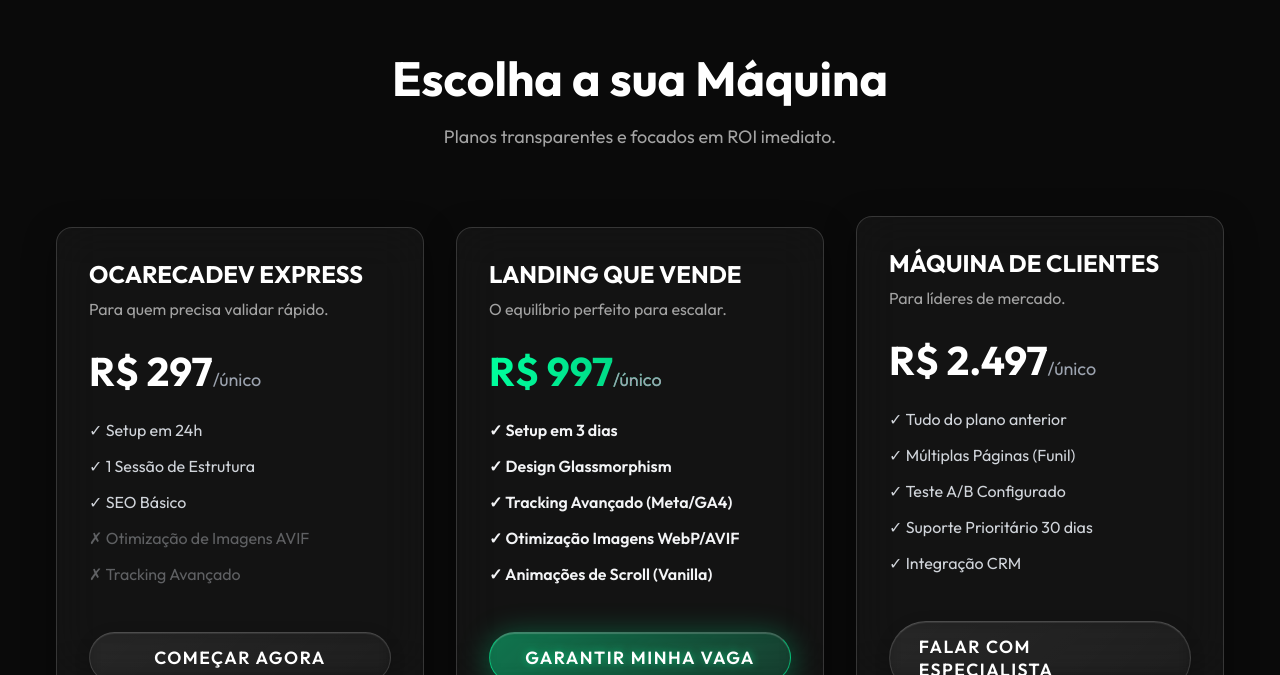
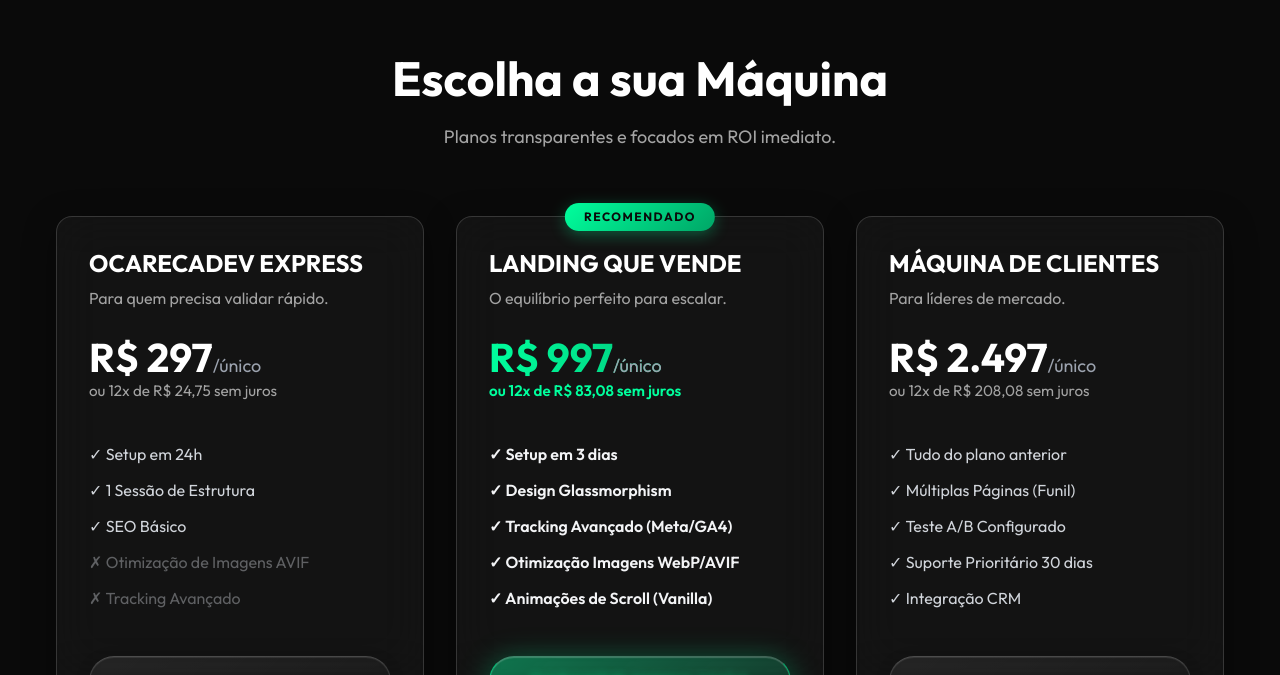
Before and after one commit to dehlferreira/lp-ocarecadev, an Astro site: page / in a window 1280 px wide. Shown: the part 2125-2800 px from the top of the page. Built offline with nearby package versions, Linux system fonts and the light colour scheme; Astro itself is replaced by a stand-in of ours; no server answers.

Commit message:
feat: update branding assets, add social media meta tags, and enhance pricing and UI components

```diff
--- a/src/components/sections/About.astro
+++ b/src/components/sections/About.astro
@@ -1,5 +1,5 @@
 ---
-import GlassCard from '../ui/GlassCard.astro';
+import GlassCard from "../ui/GlassCard.astro";
 ---
 
 <section id="about" class="section-about">
@@ -7,7 +7,11 @@
     <div class="about-grid">
       <div class="about-image scroll-animate">
         <div class="image-wrapper">
-          <img src="/images/perfil.webp" alt="André - OCARECADEV" class="profile-img" />
+          <img
+            src="/images/perfil.webp"
+            alt="André - OCARECADEV"
+            class="profile-img"
+          />
           <div class="neon-glow"></div>
         </div>
       </div>
@@ -15,12 +19,15 @@
       <div class="about-content scroll-animate delay-200">
         <h2 class="section-title">Sobre o Especialista</h2>
         <p class="about-desc">
-          Olá, eu sou o <strong>André Luiz Ferreira</strong>, criador da <span class="text-neon">OCARECADEV</span>.
-          Minha missão é transformar "sites bonitinhos" em verdadeiras máquinas de conversão.
+          Olá, eu sou o <strong>André Luiz Ferreira</strong>, criador da <span
+            class="text-neon">OCARECADEV</span
+          >. Minha missão é transformar "sites bonitinhos" em verdadeiras
+          máquinas de conversão.
         </p>
         <p class="about-desc">
-          Com experiência profunda em desenvolvimento web e estratégias de alta performance,
-          ajudo negócios a escalarem seus resultados com páginas projetadas milimetricamente para vender.
+          Com experiência profunda em desenvolvimento web e estratégias de alta
+          performance, ajudo negócios a escalarem seus resultados com páginas
+          projetadas milimetricamente para vender.
         </p>
 
         <div class="stats-grid">
@@ -84,6 +91,7 @@
     width: 100%;
     height: 100%;
     object-fit: cover;
+    object-position: center 25%; /* Ajusta o enquadramento mais para o topo (rosto) */
     border-radius: 50%;
     position: relative;
     z-index: 2;
--- a/src/components/sections/Footer.astro
+++ b/src/components/sections/Footer.astro
@@ -6,7 +6,7 @@
   <div class="container text-center">
     <div class="logo">
       <img
-        src="/images/logo-horizontal.webp"
+        src="/images/logo-ocareca-horizontal.webp"
         alt="OCARECADEV Logo"
         style="height: 30px;"
       />
--- a/src/components/sections/Header.astro
+++ b/src/components/sections/Header.astro
@@ -7,7 +7,7 @@
   <div class="container">
     <GlassCard class="header-card">
       <div class="logo">
-        <img src="/images/logo-horizontal.webp" alt="OCARECADEV Logo" />
+        <img src="/images/logo-ocareca-horizontal.webp" alt="OCARECADEV Logo" />
       </div>
 
       <!-- Desktop Nav -->
@@ -111,12 +111,12 @@
   }
 
   .logo img {
-    height: 24px !important; /* Smaller on mobile */
+    height: 36px !important; /* Maior no mobile */
   }
 
   @media (min-width: 768px) {
     .logo img {
-      height: 30px !important;
+      height: 48px !important; /* Maior no desktop */
     }
     .container {
       padding: 0 1rem;
--- a/src/components/sections/Pricing.astro
+++ b/src/components/sections/Pricing.astro
@@ -18,6 +18,7 @@
         <div class="plan-price">
           R$ 297<span>/único</span>
         </div>
+        <p class="plan-installments">ou 12x de R$ 24,75 sem juros</p>
         <ul class="plan-features">
           <li>✓ Setup em 24h</li>
           <li>✓ 1 Sessão de Estrutura</li>
@@ -32,11 +33,13 @@
 
       <!-- Plano 2 (Destaque) -->
       <GlassCard class="scroll-animate delay-300 pricing-card highlight-card" highlight={true}>
+        <div class="recommended-badge">Recomendado</div>
         <h3 class="plan-name">LANDING QUE VENDE</h3>
         <p class="plan-desc">O equilíbrio perfeito para escalar.</p>
         <div class="plan-price text-gradient">
           R$ 997<span>/único</span>
         </div>
+        <p class="plan-installments highlight-installments">ou 12x de R$ 83,08 sem juros</p>
         <ul class="plan-features text-bright">
           <li>✓ Setup em 3 dias</li>
           <li>✓ Design Glassmorphism</li>
@@ -56,6 +59,7 @@
         <div class="plan-price">
           R$ 2.497<span>/único</span>
         </div>
+        <p class="plan-installments">ou 12x de R$ 208,08 sem juros</p>
         <ul class="plan-features">
           <li>✓ Tudo do plano anterior</li>
           <li>✓ Múltiplas Páginas (Funil)</li>
@@ -127,6 +131,25 @@
     height: fit-content;
     display: flex;
     flex-direction: column;
+    position: relative;
+  }
+
+  .recommended-badge {
+    position: absolute;
+    top: -14px;
+    left: 50%;
+    transform: translateX(-50%);
+    background: linear-gradient(135deg, var(--color-primary-neon), #00A666);
+    color: var(--color-bg-dark);
+    padding: 0.4rem 1.2rem;
+    border-radius: 20px;
+    font-size: 0.75rem;
+    font-weight: 800;
+    text-transform: uppercase;
+    letter-spacing: 1.5px;
+    box-shadow: 0 4px 15px rgba(0, 255, 157, 0.3);
+    white-space: nowrap;
+    z-index: 10;
   }
 
   :global(.highlight-card) {
@@ -150,7 +173,20 @@
     font-size: 2.5rem;
     font-weight: 800;
     color: var(--color-text-primary);
-    margin-bottom: 1.5rem;
+    margin-bottom: 0;
+    line-height: 1.1;
+  }
+
+  .plan-installments {
+    font-size: 0.95rem;
+    color: var(--color-text-secondary);
+    margin-bottom: 2.5rem;
+    font-weight: 500;
+  }
+
+  .highlight-installments {
+    color: var(--color-primary-neon);
+    font-weight: 600;
   }
 
   .plan-price span {
--- a/src/components/ui/Button.astro
+++ b/src/components/ui/Button.astro
@@ -21,6 +21,8 @@
     display: inline-flex;
     align-items: center;
     justify-content: center;
+    text-align: center;
+    white-space: nowrap;
     padding: 0.8rem 1.8rem;
     font-size: 1.1rem;
     font-weight: 600;
@@ -28,7 +30,7 @@
     cursor: pointer;
     transition: all 0.4s cubic-bezier(0.175, 0.885, 0.32, 1.275); /* Animação mais elástica */
     text-transform: uppercase;
-    letter-spacing: 1.5px;
+    letter-spacing: 1px; /* Reduzi levemente o tracking para caber melhor */
     position: relative;
     overflow: hidden;
     /* Correção para backdrop-filter no Safari Mobile */
--- a/src/layouts/Layout.astro
+++ b/src/layouts/Layout.astro
@@ -7,6 +7,9 @@
 }
 
 const { title, description = "OCARECADEV - Máquinas de Geração de Clientes" } = Astro.props;
+
+// Absolute URL para a imagem de preview funcionar corretamente no WhatsApp/Redes Sociais
+const ogImage = new URL('/images/logo-vertical.webp', Astro.url);
 ---
 
 <!doctype html>
@@ -15,9 +18,23 @@
 		<meta charset="UTF-8" />
 		<meta name="description" content={description} />
 		<meta name="viewport" content="width=device-width" />
-		<link rel="icon" type="image/svg+xml" href="/favicon.svg" />
+		<link rel="icon" type="image/png" href="/favicon.png" />
 		<meta name="generator" content={Astro.generator} />
 		<title>{title}</title>
+
+		<!-- Open Graph / Preview Link Settings -->
+		<meta property="og:type" content="website" />
+		<meta property="og:url" content={Astro.url} />
+		<meta property="og:title" content={title} />
+		<meta property="og:description" content={description} />
+		<meta property="og:image" content={ogImage} />
+
+		<!-- Twitter -->
+		<meta property="twitter:card" content="summary_large_image" />
+		<meta property="twitter:url" content={Astro.url} />
+		<meta property="twitter:title" content={title} />
+		<meta property="twitter:description" content={description} />
+		<meta property="twitter:image" content={ogImage} />
 
 		<!-- Tracking com Partytown (SPEC-005) -->
 		<!-- Google Analytics -->
```
Also changed, not shown: public/favicon.ico (deleted), public/favicon.png (added), public/favicon.svg (deleted), public/images/logo-horizontal.webp (deleted), public/images/logo-ocareca-horizontal.webp (added), src/assets/images/logo-horizontal-test.webp (deleted), src/assets/images/logo-horizontal.webp (deleted), src/assets/images/logo-ocareca-horizontal.webp (added).
